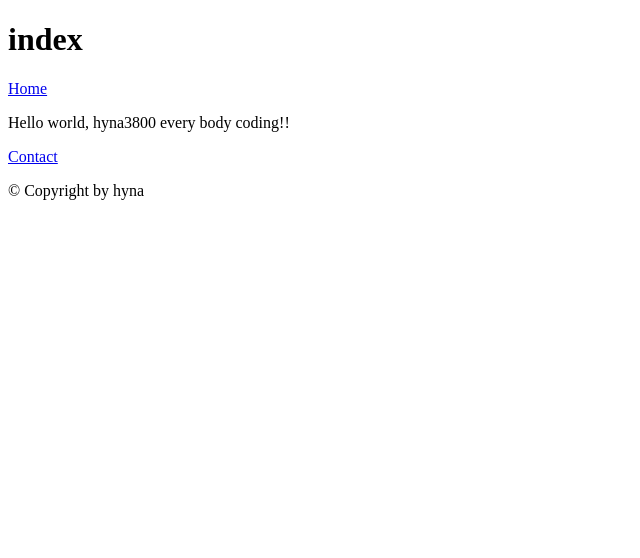
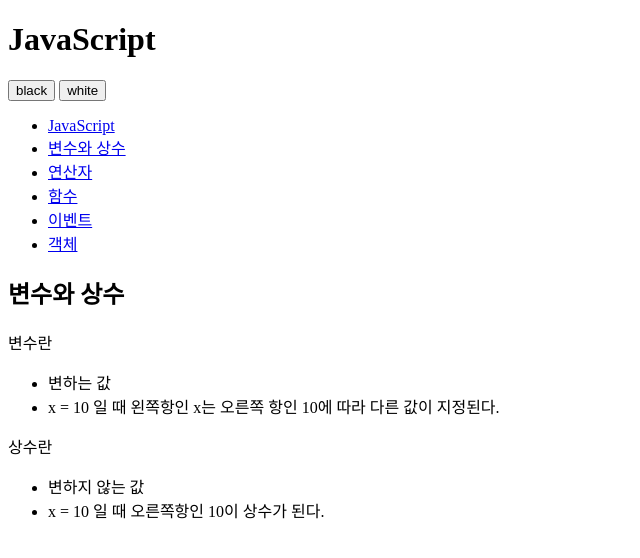
Before and after one commit to hyna3800/opentutorials-hyna3800, a plain HTML site: page index.html in a window 1280 px wide. Shown: the whole page, without its empty margins (0-640 px from the left). Drawn offline with Linux system fonts and the light colour scheme.

Commit message:
add html

```diff
--- a/index.html
+++ b/index.html
@@ -1,48 +1,54 @@
 <!DOCTYPE html>
-<html lang="en">
+<html>
     <head>
         <meta charset="utf-8" />
-
-		<!-- Always force latest IE rendering engine (even in intranet) & Chrome Frame
-		Remove this if you use the .htaccess -->
-		<meta http-equiv="X-UA-Compatible" content="IE=edge,chrome=1" />
-
-		<title>index</title>
-		<meta name="description" content="" />
-		<meta name="author" content="hyna" />
-
-		<meta name="viewport" content="width=device-width; initial-scale=1.0" />
-
-		<!-- Replace favicon.ico & apple-touch-icon.png in the root of your domain and delete these references -->
-		<link rel="shortcut icon" href="/favicon.ico" />
-		<link rel="apple-touch-icon" href="/apple-touch-icon.png" />
+        <title>JavaScript</title>
     </head>
 
-	<body>
+    <body id="body">
         <div>
             <header>
-				<h1>index</h1>
+                <h1>JavaScript</h1>
             </header>
+            <div id="toolbar">
+                <input type="button" value="black" />
+                <input type="button" value="white" />
+            </div>
             <nav>
+                <ul>
+                    <li><a href="http://opentutorials.org/course/49/16">JavaScript</a></li>
+                    <li><a href="http://opentutorials.org/course/49/17">변수와 상수</a></li>
+                    <li><a href="http://opentutorials.org/course/49/18">연산자</a></li>
+                    <li><a href="http://opentutorials.org/course/49/19">함수</a></li>
+                    <li><a href="http://opentutorials.org/course/49/20">이벤트</a></li>
+                    <li><a href="http://opentutorials.org/course/49/21">객체</a></li>
+                </ul>
+            </nav>
+            <article>
+                <h2>변수와 상수</h2>
+                <div>
+                    <p>변수란</p>
+                    <ul>
+                        <li>
+                            변하는 값
+                        </li>
+                        <li>
+                            x = 10 일 때 왼쪽항인 x는 오른쪽 항인 10에 따라 다른 값이 지정된다.
+                        </li>
+                    </ul>
                     <p>
-					<a href="/">Home</a>
+                        상수란
                     </p>
-				Hello world, hyna3800
-				every body coding!!
-              <p>
-					<a href="/contact">Contact</a>
-				</p>
-			</nav>
-
-			<div>
-
+                    <ul>
+                        <li>
+                            변하지 않는 값
+                        </li>
+                        <li>
+                            x = 10 일 때 오른쪽항인 10이 상수가 된다.
+                        </li>
+                    </ul>
                 </div>
-
-			<footer>
-				<p>
-					&copy; Copyright  by hyna
-				</p>
-			</footer>
+            </article>
         </div>
     </body>
 </html>
```
Lines whose indentation alone changed are shown as unchanged.
